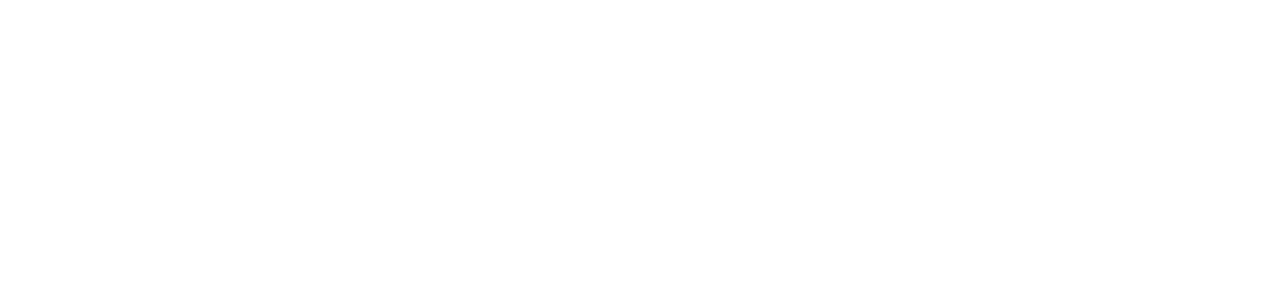
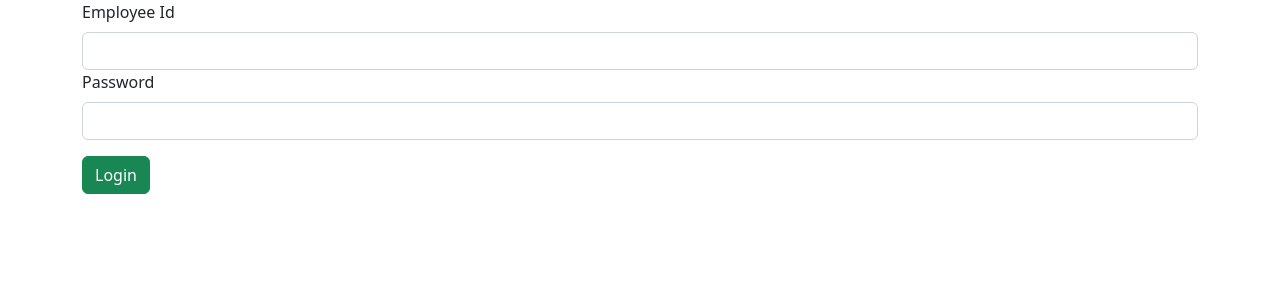
Before and after one commit to Amirthamlalas/NestDigitalAppAngular, an Angular app: page /employee in a window 1280 px wide. Before the commit this address led to /. Shown: the top 300 px of the page. Built offline with nearby package versions, Linux system fonts and the light colour scheme.

Commit message:
added employee

```diff
--- /dev/null
+++ b/src/app/employee/employee.component.html
@@ -0,0 +1,24 @@
+
+<div class="container">
+    <div class="row">
+        <div class="col col-12 col-sm-12 col-md-12 col-lg-12 col-xl-12 col-xxl-12">
+            <div class="row g-3">
+                <div class="col col-12 col-sm-12 col-md-12 col-lg-12 col-xl-12 col-xxl-12">
+
+                    <label for="" class="form-label">Employee Id</label>
+                    <input type="text" class="form-control">
+                </div>
+            </div>
+            <div class="row g-3">
+                <div class="col col-12 col-sm-12 col-md-12 col-lg-12 col-xl-12 col-xxl-12">
+                    <label for="" class="form-label">Password</label>
+                    <input type="password" class="form-control">
+
+                </div>
+                <div class="col col-12 col-sm-12 col-md-12 col-lg-12 col-xl-12 col-xxl-12">
+                    <button class="btn btn-success">Login</button>
+                </div>
+            </div>
+        </div>
+    </div>
+</div>
```
Also changed, not shown: src/app/app.module.ts (+7 -1 lines), src/app/employee/employee.component.ts (added, +10 -0 lines), src/app/employee/employee.component.css (added).
